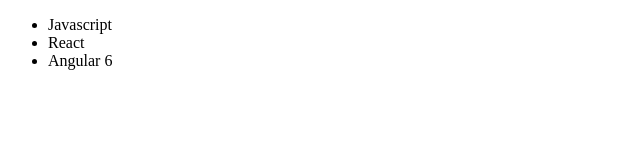
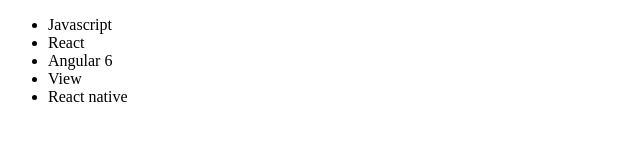
Before and after one commit to Opielka/pierwszyPushNaGithub, a plain HTML site: page index.html in a window 1280 px wide. Shown: the whole page, without its empty margins (0-640 px from the left). Drawn offline with Linux system fonts and the light colour scheme.

Commit message:
Added tra ta ta

```diff
--- a/index.html
+++ b/index.html
@@ -11,6 +11,8 @@
         <li>Javascript</li>
         <li>React</li>
         <li>Angular 6</li>
+        <li>View</li>
+        <li>React native</li>
     </ul>
 
 </body>
```
